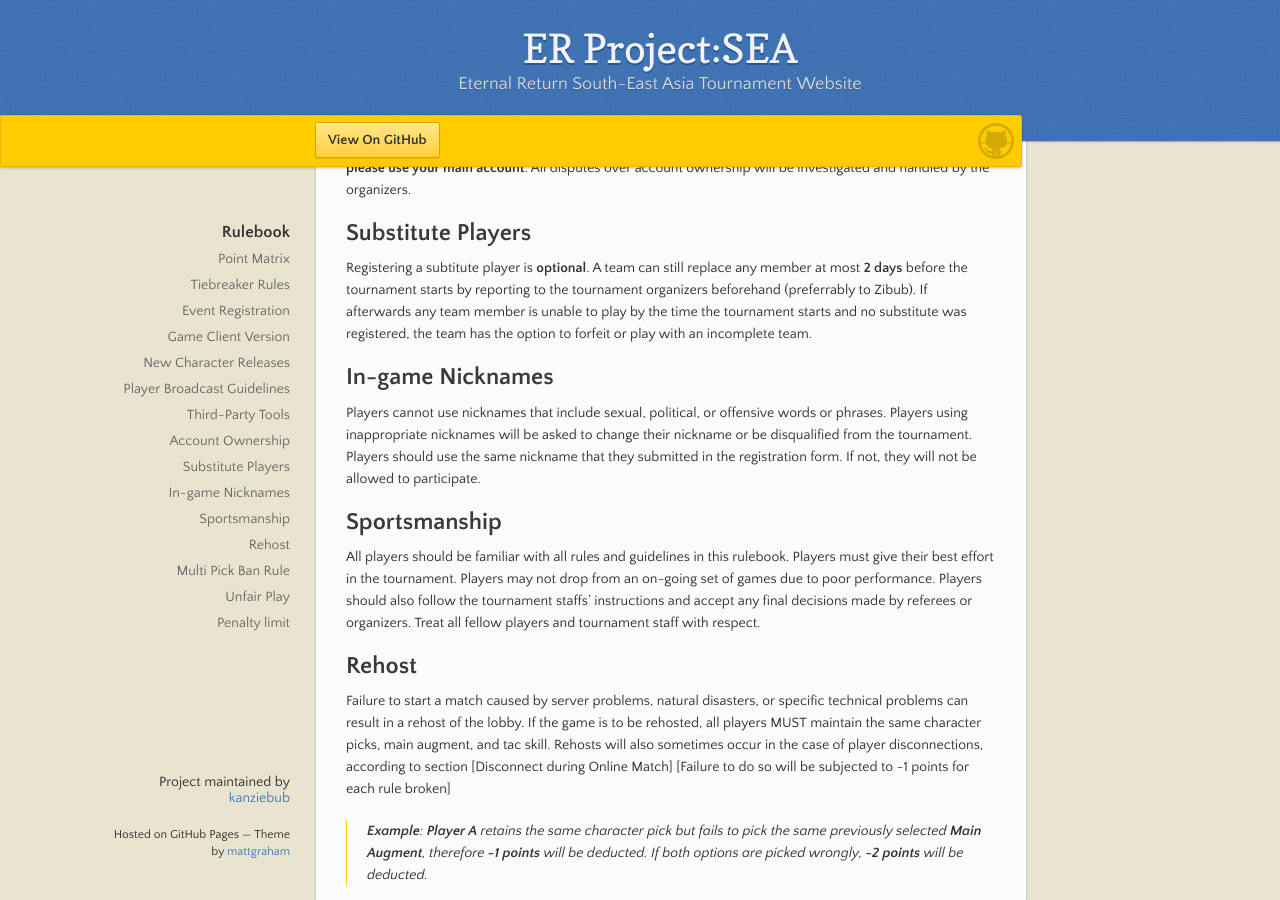
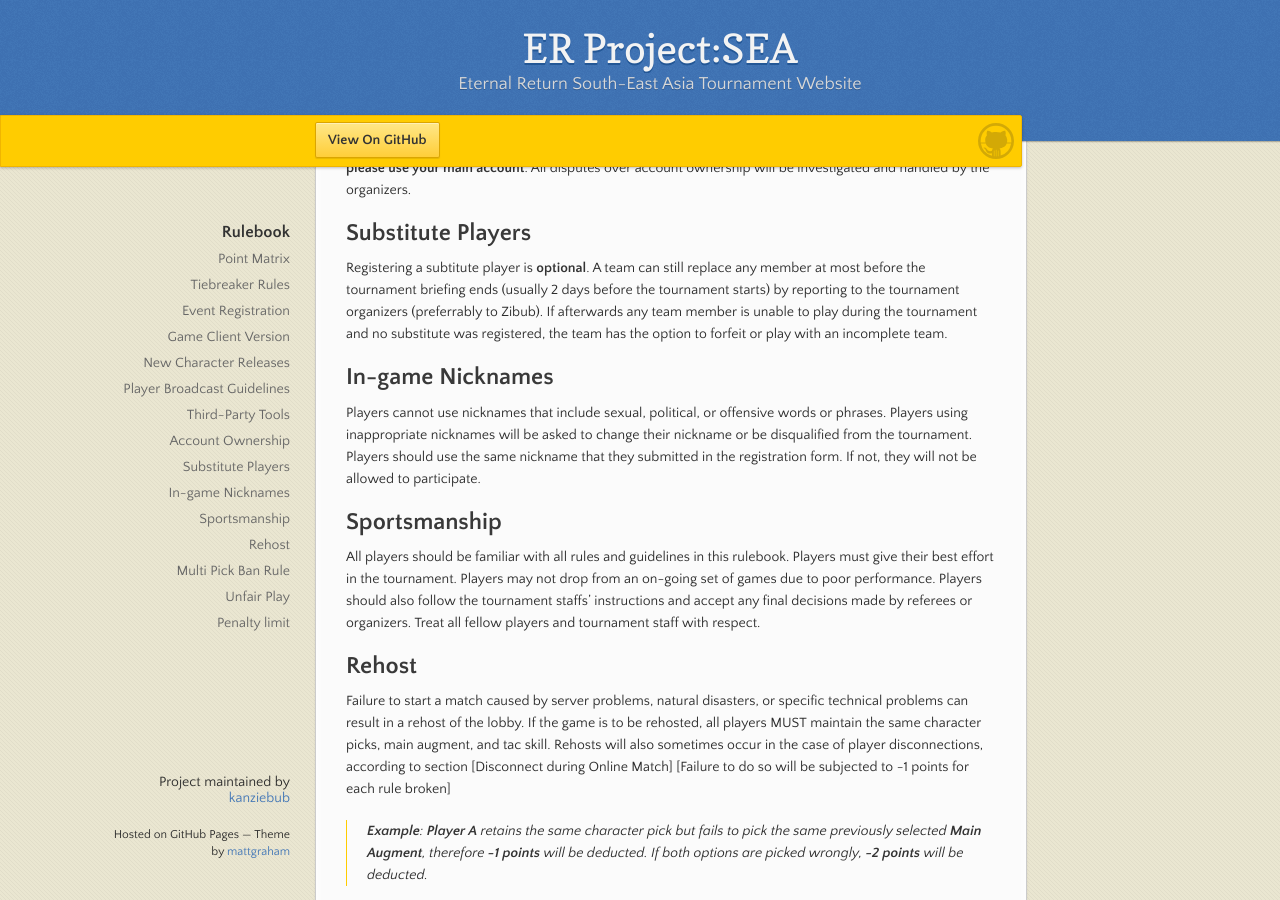
Before and after one commit to kanziebub/ProjectSEA, a Jekyll site: the page built from rulebook.md, in a window 1280 px wide and 900 px high, scrolled down 1756 px. Built offline with Jekyll 4.4.1, drawn with Linux system fonts in a browser that asks for light colours.

Commit message:
mod/RB/fix sub rule

```diff
--- a/rulebook.md
+++ b/rulebook.md
@@ -67,7 +67,7 @@
 
 ## Substitute Players
 
-Registering a subtitute player is **optional**. A team can still replace any member at most **2 days** before the tournament starts by reporting to the tournament organizers beforehand (preferrably to Zibub). If afterwards any team member is unable to play by the time the tournament starts and no substitute was registered, the team has the option to forfeit or play with an incomplete team.
+Registering a subtitute player is **optional**. A team can still replace any member at most before the tournament briefing ends (usually 2 days before the tournament starts) by reporting to the tournament organizers (preferrably to Zibub). If afterwards any team member is unable to play during the tournament and no substitute was registered, the team has the option to forfeit or play with an incomplete team.
 
 ## In-game Nicknames
 
```
